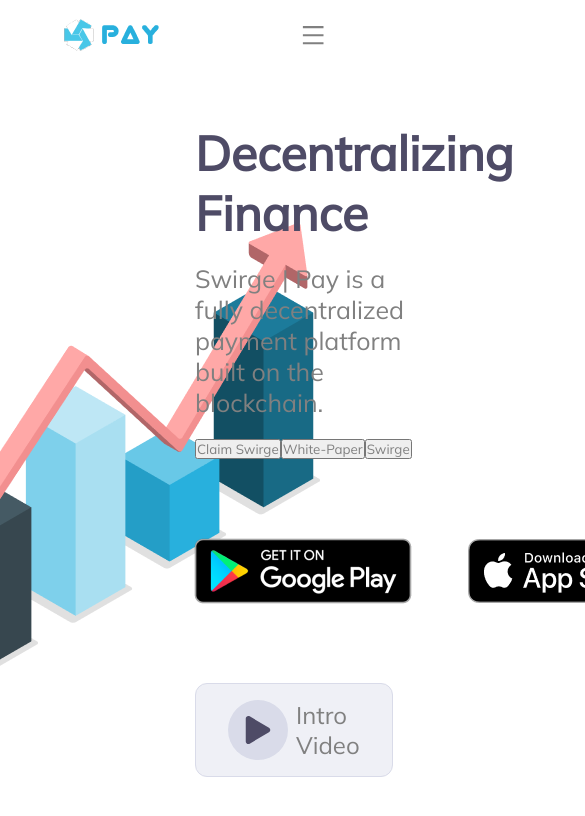
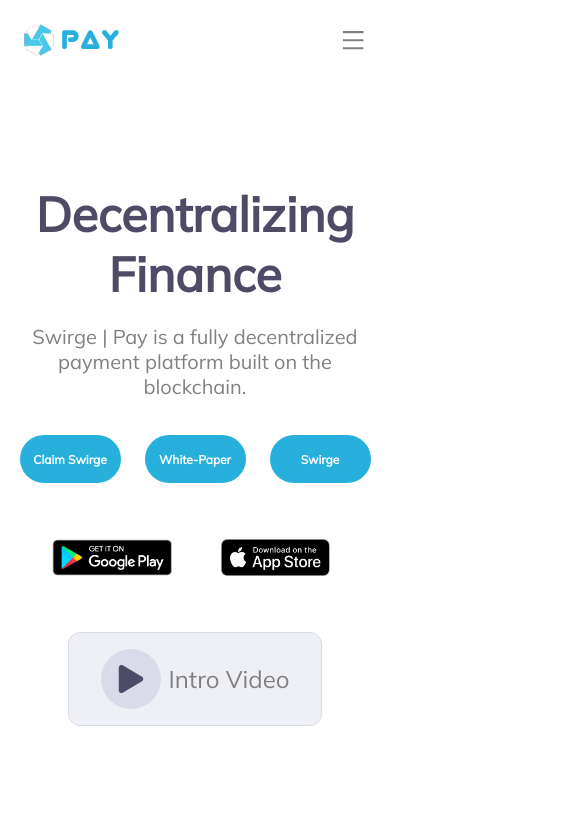
Before and after one commit to Swirge/swirgePay_new, a React (Create React App) app: page / in a window 390 px wide. Shown: the top 816 px of the page, 585 px wide, since content can reach past the window. Built offline with nearby package versions, Linux system fonts and the light colour scheme.

Commit message:
Complete Hero section

```diff
--- a/src/App.scss
+++ b/src/App.scss
@@ -25,3 +25,8 @@ h6 {
   justify-content: center;
   padding: 1rem;
 }
+
+.toolbar {
+  height: 2rem;
+  width: 100%;
+}
--- a/src/component/AppHeader/appHeader.scss
+++ b/src/component/AppHeader/appHeader.scss
@@ -2,6 +2,8 @@
   display: flex;
   justify-content: space-between;
   padding: 1.2rem 4rem;
+  position: fixed;
+  width: 100%;
 }
 
 .logo {
@@ -13,3 +15,9 @@
     margin-right: 0.5rem;
   }
 }
+
+@media screen and (max-width: 534px) {
+  .appHeader {
+    padding: 1.5rem;
+  }
+}
--- /dev/null
+++ b/src/component/Button/button.styles.scss
@@ -0,0 +1,16 @@
+button {
+  width: 100%;
+  height: 3rem;
+  border: none;
+  color: #fff;
+  border-radius: 2rem;
+  display: flex;
+  background-color: #28b0dd;
+  justify-content: center;
+  align-items: center;
+  font-size: 1rem;
+  font-weight: 600;
+  text-transform: capitalize;
+  cursor: pointer;
+  padding: 0.5rem;
+}
--- a/src/component/Button/index.jsx
+++ b/src/component/Button/index.jsx
@@ -0,0 +1,25 @@
+import React from "react";
+import PropTypes from "prop-types";
+import "./button.styles.scss";
+
+const Button = ({ text, click, type, fullWidth, variant }) => {
+  return (
+    <button onClick={click} type={type}>
+      {text}
+    </button>
+  );
+};
+
+Button.defaultProps = {
+  variant: "primary",
+  type: "button",
+};
+
+Button.propTypes = {
+  click: PropTypes.func,
+  type: PropTypes.string,
+  variant: PropTypes.string,
+  text: PropTypes.string.isRequired,
+};
+
+export default Button;
--- a/src/screens/Landing/Hero/hero.styles.scss
+++ b/src/screens/Landing/Hero/hero.styles.scss
@@ -1,6 +1,6 @@
 section {
   display: flex;
-  height: 90vh;
+  height: calc(90vh + 70.375px);
 }
 
 .imageWrap {
@@ -27,6 +27,7 @@ section {
   .cta-info {
     h3 {
       font-size: 3rem;
+      width: 30%;
     }
 
     .lead {
@@ -34,13 +35,25 @@ section {
       padding: 1.25rem 0;
       width: 70%;
     }
+
+    .cta-btns {
+      width: 60%;
+      display: flex;
+      align-items: center;
+      justify-content: space-between;
+      padding: 2rem 0;
+
+      button:not(:last-child) {
+        margin-right: 1.5rem;
+      }
+    }
   }
 
   .store-downloads {
     display: flex;
     align-items: center;
     justify-content: flex-start;
-    padding: 4rem 0;
+    padding: 2rem 0 6rem;
 
     :first-child {
       margin: 0 2.5rem 0 -1rem;
@@ -71,3 +84,78 @@ section {
     }
   }
 }
+
+@media screen and (min-width: 1025px) and (max-width: 1300px) {
+  .cta .cta-info .lead {
+    width: 90%;
+  }
+  .cta .cta-info .cta-btns {
+    width: 90%;
+  }
+}
+
+@media screen and (max-width: 1024px) {
+  .imageWrap {
+    display: none;
+  }
+
+  .cta {
+    width: 100%;
+    align-items: center;
+
+    .cta-info {
+      display: flex;
+      flex-direction: column;
+      align-items: center;
+
+      h3 {
+        width: 100%;
+        text-align: center;
+      }
+
+      .lead {
+        text-align: center;
+      }
+    }
+  }
+}
+
+@media screen and (min-width: 535px) and (max-width: 650px) {
+  .cta .cta-info .cta-btns {
+    width: 75%;
+  }
+}
+
+@media screen and (max-width: 534px) {
+  .cta {
+    .cta-info {
+      margin-top: 5rem;
+
+      .lead {
+        font-size: 1.25rem;
+        width: 85%;
+      }
+      .cta-btns {
+        width: 90%;
+        padding: 1rem 0;
+
+        button {
+          font-size: 0.75rem;
+        }
+      }
+    }
+
+    .store-downloads {
+      justify-content: center;
+      padding-bottom: 3rem;
+
+      img {
+        width: 35%;
+      }
+
+      img:last-child {
+        width: 28%;
+      }
+    }
+  }
+}
--- a/src/screens/Landing/Hero/index.jsx
+++ b/src/screens/Landing/Hero/index.jsx
@@ -4,6 +4,7 @@ import ChartImage from "../../../assets/images/amico.png";
 import GooglePlayBadge from "../../../assets/images/google-play-badge.png";
 import AppleStoreBadge from "../../../assets/images/apple-store-badge.png";
 import "./hero.styles.scss";
+import Button from "../../../component/Button";
 
 const HeroSection = () => {
   return (
@@ -14,18 +15,16 @@ const HeroSection = () => {
 
       <div className="cta">
         <div className="cta-info">
-          <h3>
-            Decentralizing <br /> Finance
-          </h3>
+          <h3>Decentralizing Finance</h3>
           <p className="lead">
             Swirge | Pay is a fully decentralized payment platform built on the
             blockchain.
           </p>
 
           <div className="cta-btns">
-            <button>Claim Swirge</button>
-            <button>White-Paper</button>
-            <button>Swirge</button>
+            <Button text="Claim Swirge" />
+            <Button text="White-Paper" />
+            <Button text="Swirge" />
           </div>
         </div>
 
```
